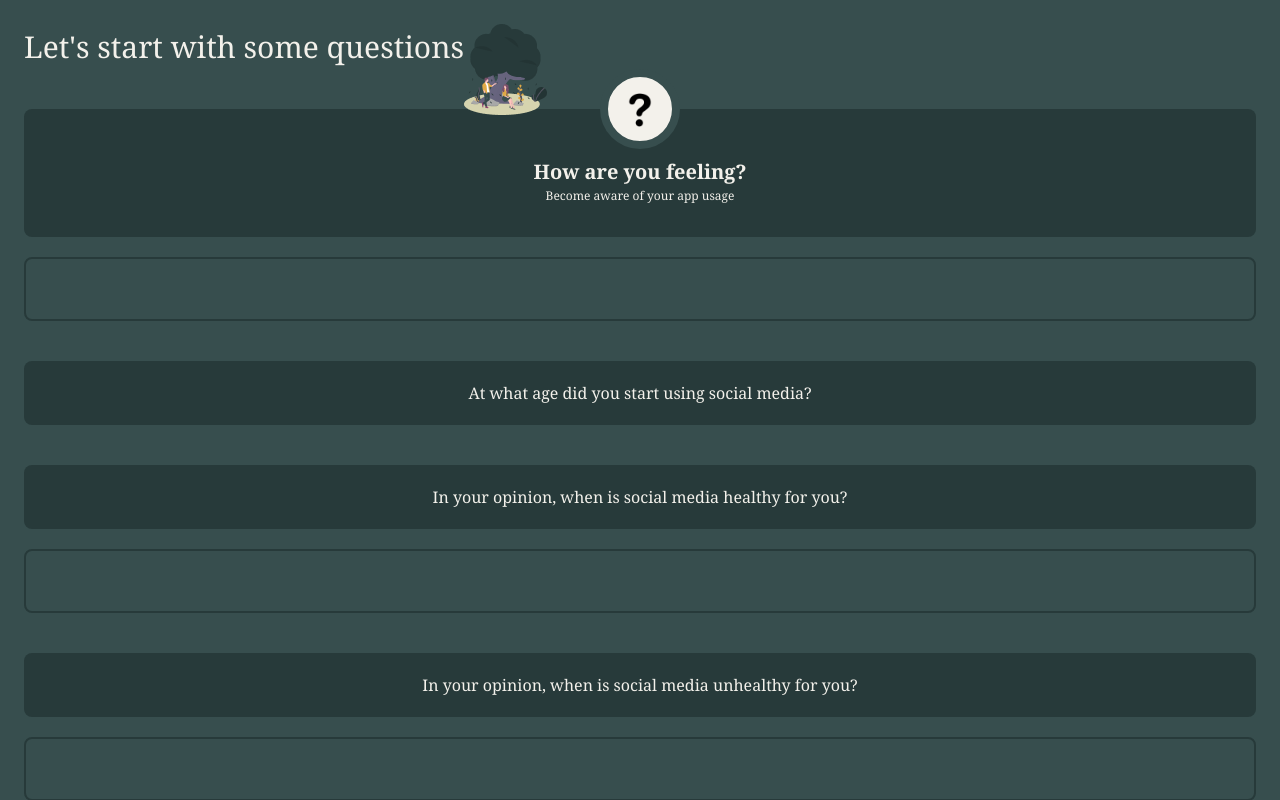
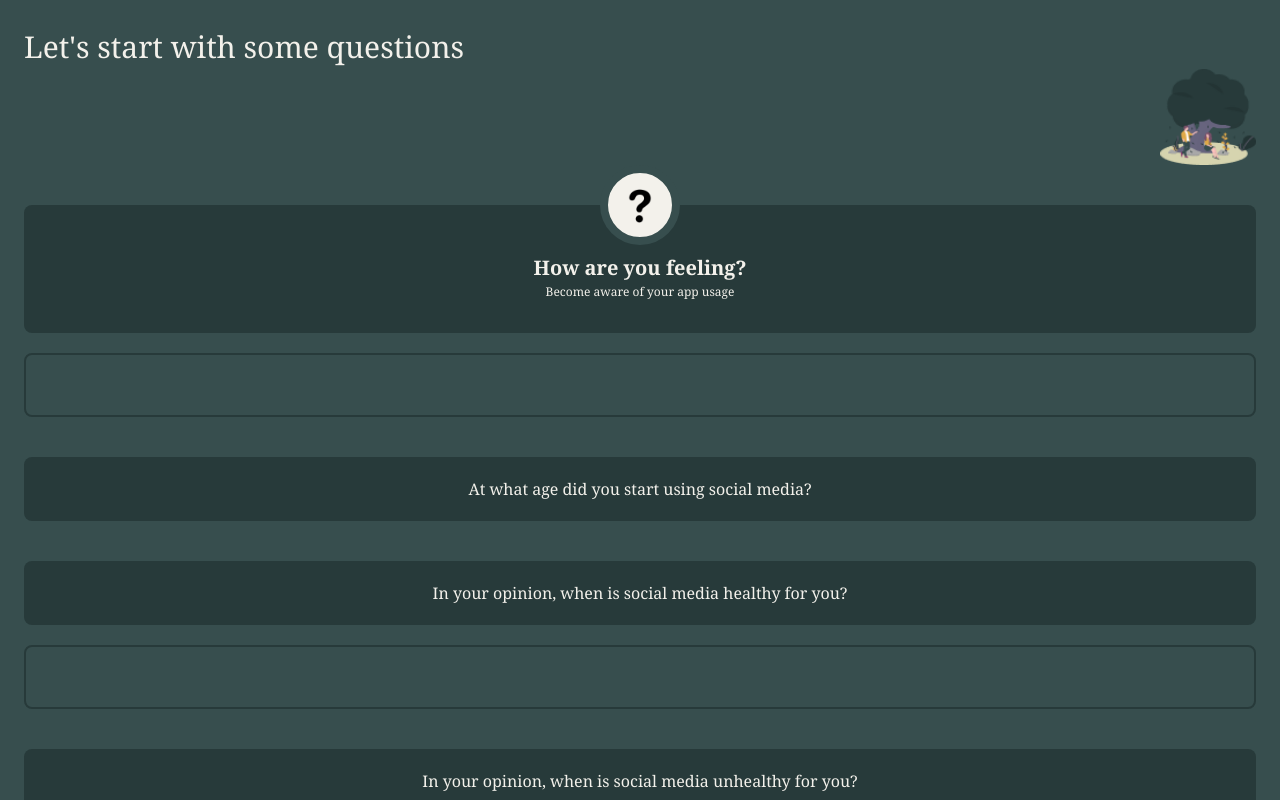
Before and after one commit to A-TEAM-FONTYS/Frontend, a Vue app: page / in a window 1280 px wide. Shown: the top 800 px of the page. Built offline with nearby package versions, Linux system fonts and the light colour scheme.

Commit message:
Update index.vue

```diff
--- a/src/views/questions/index.vue
+++ b/src/views/questions/index.vue
@@ -2,10 +2,12 @@
 <div class="bg-outer-space h-max w-max p-6 text-pampas">
     <div>
       <h1 class="font-serif text-3xl">Let's start with some questions
-        <a class="absolute float-right ">
-     <img src="@/assets/Boom.png">
-   </a>
       </h1>
+    <div class="row-span-2">
+      <div class="flex justify-end">
+        <img src="@/assets/Boom.png" class="w-24 h-24"/>
+      </div>
+    </div>
     </div>
       <div class="flex justify-center">
         <div class="w-20 h-20 rounded-full bg-pampas border-8 border-outer-space">
```
